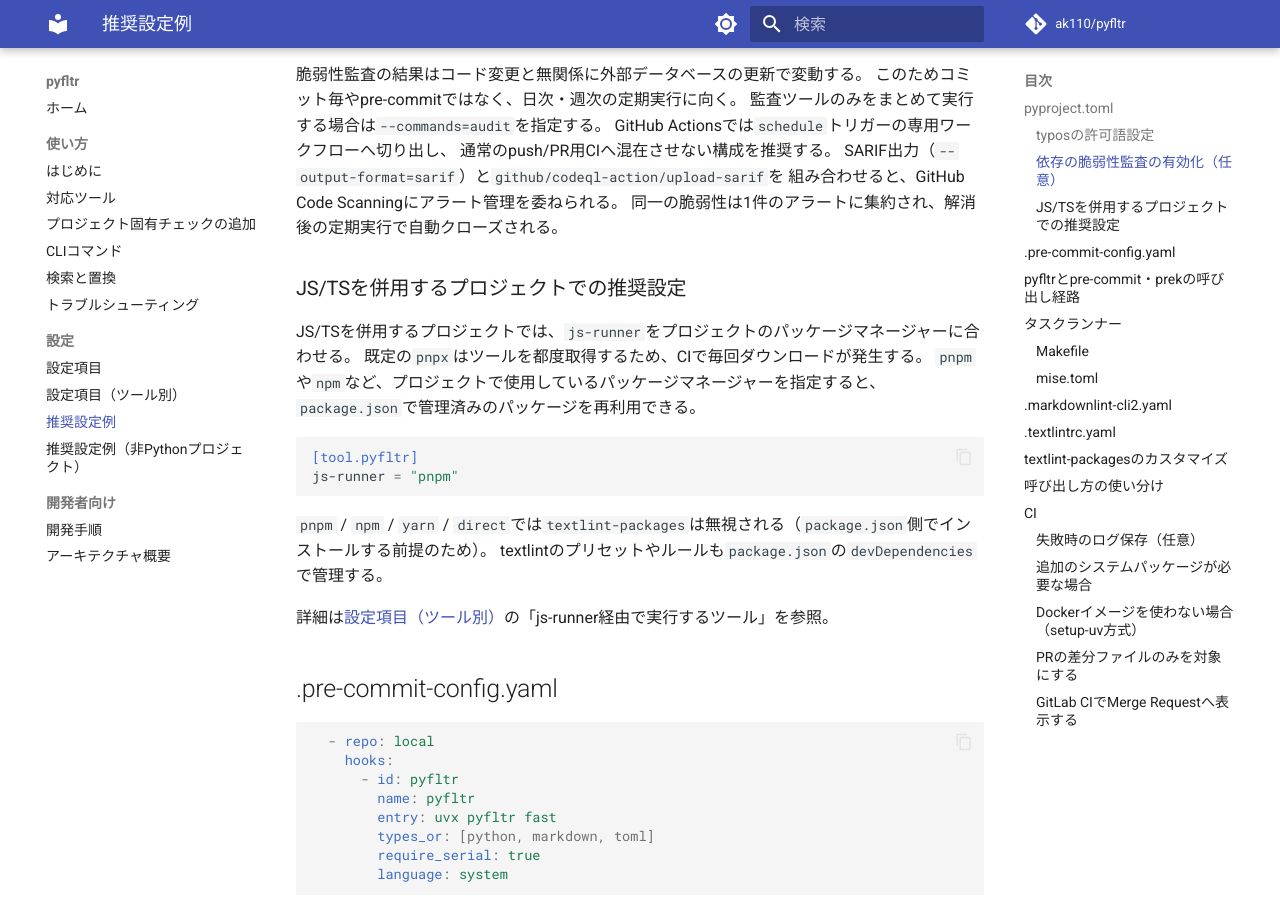
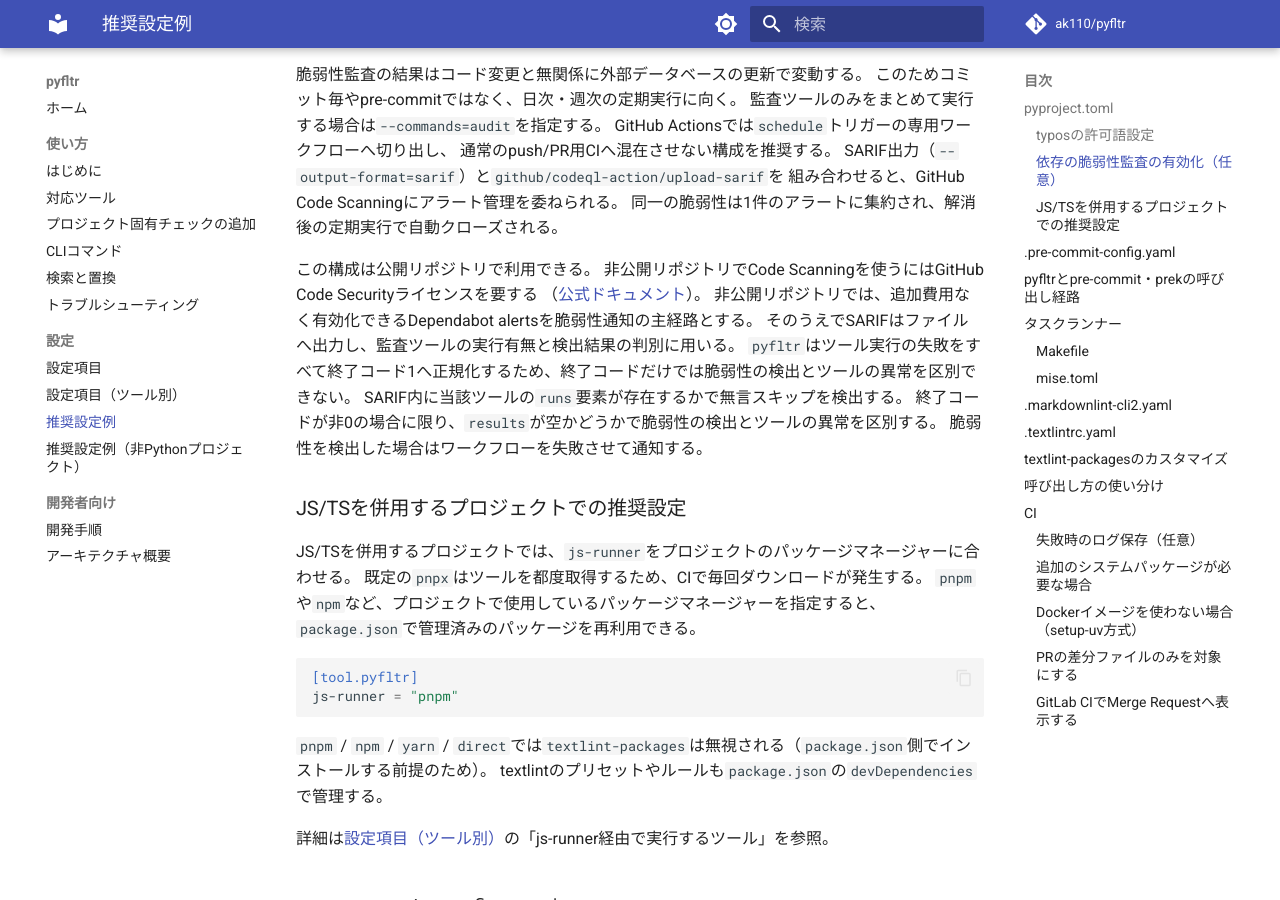
Before and after one commit to ak110/pyfltr, an MkDocs documentation site: the page built from docs/guide/recommended.md, in a window 1280 px wide and 900 px high, scrolled down 4401 px. Built offline with MkDocs 1.6.1 and Material for MkDocs 9.7.7, drawn with Linux system fonts in a browser that asks for light colours; comment, search, counter and statistics services are not loaded.

Commit message:
docs: 依存脆弱性監査の推奨構成へ非公開リポジトリでの制約と代替構成を追記する
推奨ガイドが示すSARIF出力とCode Scanningの組み合わせは公開リポジトリで利用できる構成であり、
非公開リポジトリではライセンスを要するが、その前提が書かれていなかった。
非公開リポジトリ向けの代替構成と、監査ツールの実行有無および検出結果をSARIFで判別する手順を示す。

再発予防: 適用条件を明示しないまま外部サービスの機能を推奨したことを根本原因とし、適用条件と条件を満たさない場合の代替構成を本文へ明記する。同種の記述はGitLabのCode Quality機能に言及する箇所のみで、そちらは既にtier条件を明示済みのため追加対応は不要。

Feedback: 20260802-124947-001.md

Co-Authored-By: Claude Opus 5 (1M context) <noreply@anthropic.com>
Claude-Session: https://claude.ai/code/session_01X3yzkc2LrwC5wLdRwFN8io

```diff
--- a/docs/guide/recommended.md
+++ b/docs/guide/recommended.md
@@ -189,6 +189,16 @@ GitHub Actionsでは`schedule`トリガーの専用ワークフローへ切り
 SARIF出力（`--output-format=sarif`）と`github/codeql-action/upload-sarif`を
 組み合わせると、GitHub Code Scanningにアラート管理を委ねられる。
 同一の脆弱性は1件のアラートに集約され、解消後の定期実行で自動クローズされる。
+
+この構成は公開リポジトリで利用できる。
+非公開リポジトリでCode Scanningを使うにはGitHub Code Securityライセンスを要する
+（[公式ドキュメント](https://docs.github.com/en/code-security/code-scanning/introduction-to-code-scanning/about-code-scanning)）。
+非公開リポジトリでは、追加費用なく有効化できるDependabot alertsを脆弱性通知の主経路とする。
+そのうえでSARIFはファイルへ出力し、監査ツールの実行有無と検出結果の判別に用いる。
+`pyfltr`はツール実行の失敗をすべて終了コード1へ正規化するため、終了コードだけでは脆弱性の検出とツールの異常を区別できない。
+SARIF内に当該ツールの`runs`要素が存在するかで無言スキップを検出する。
+終了コードが非0の場合に限り、`results`が空かどうかで脆弱性の検出とツールの異常を区別する。
+脆弱性を検出した場合はワークフローを失敗させて通知する。
 
 ### JS/TSを併用するプロジェクトでの推奨設定
 
```
Also changed, not shown: docs/guide/recommended-nonpython.md (+4 -0 lines).
